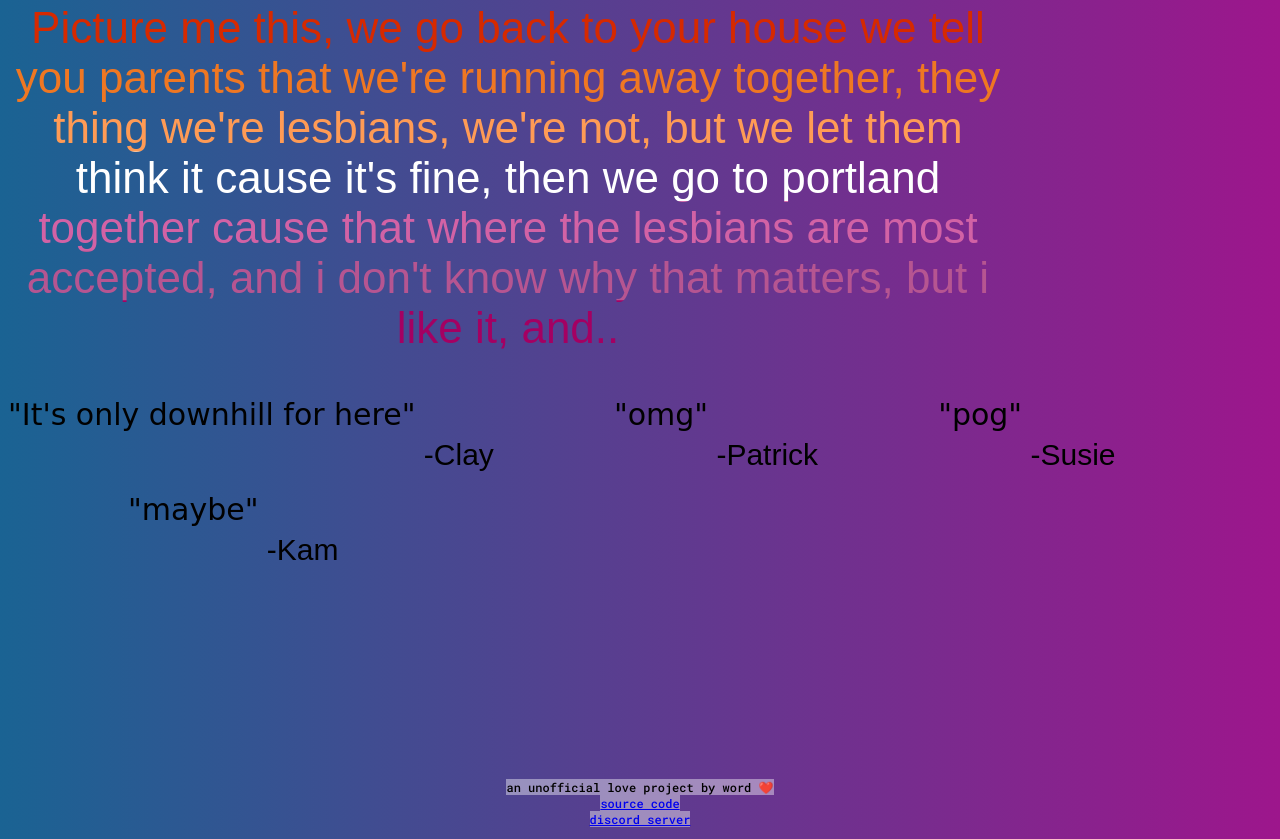
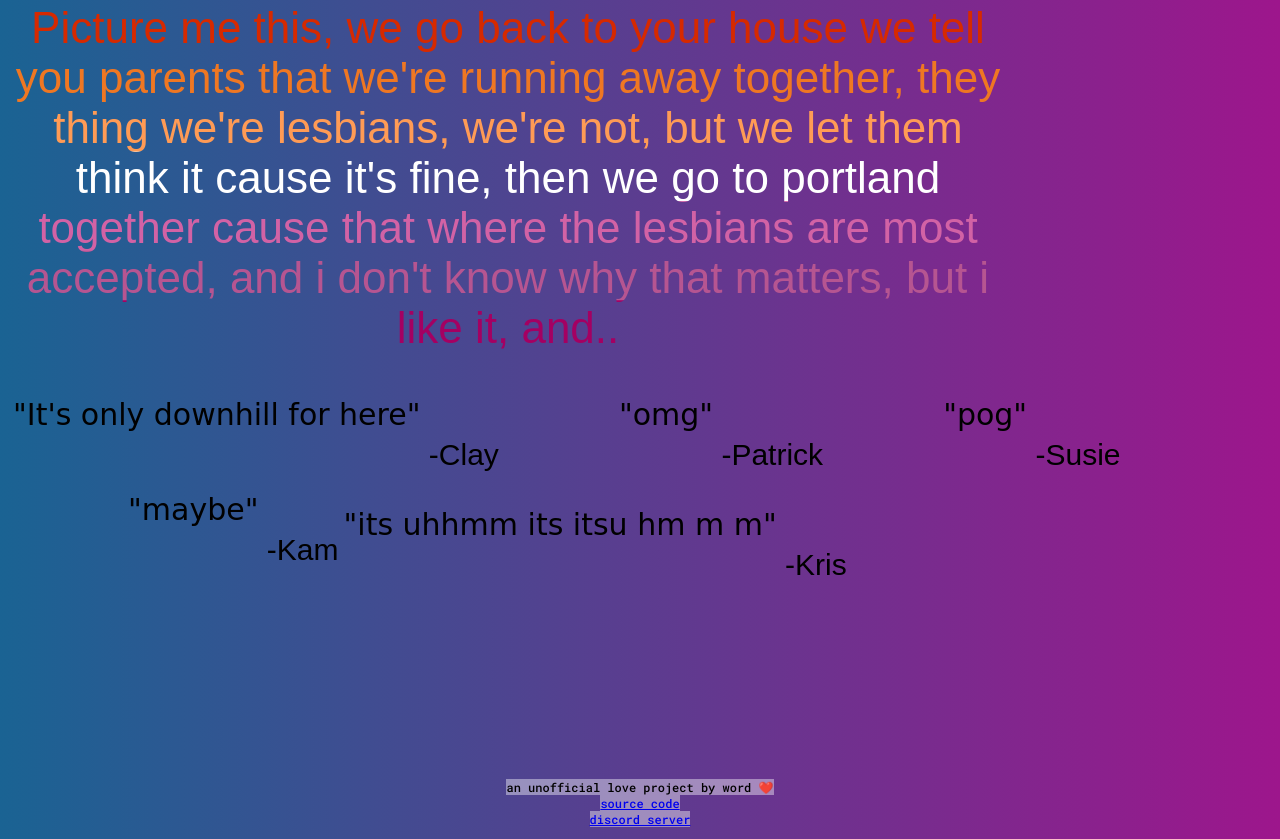
Before and after one commit to wordmann/web-fluffcord, a plain HTML site: page index.html in a window 1280 px wide. Shown: the part 537-1376 px from the top of the page. Drawn offline with Linux system fonts and the light colour scheme; a web font is replaced by a local one.

Commit message:
hot girl comment

```diff
--- a/index.html
+++ b/index.html
@@ -24,7 +24,7 @@
 <p style="text-align:center;width:1000px;position: relative;display:inline-block;font-size: 44px;" class="lesbian">Picture me this, we go back to your house we tell you parents that we're running away together, they thing we're lesbians, we're not, but we let them think it cause it's fine, then we go to portland together cause that where the lesbians are most accepted, and i don't know why that matters, but i like it, and..</p>
 
 <div style="margin-top: -30px;height: 200px">
-<div style="font-size: 30px;float:left; display:outside;">
+<div style="font-size: 30px;float:inline-start; display:outside; padding-left: 5px;">
     <p class="fancy" style="display:inline-block;">"It's only downhill for here"</p>
     <p style="position:relative;display:inline-block;top: 40px;">-Clay</p>
 </div>
@@ -43,6 +43,11 @@
     <p class="fancy" style="display:inline-block;">"maybe"</p>
     <p style="position:relative;display:inline-block;top: 40px;">-Kam</p>
 </div>
+
+<div style="font-size: 30px;float:inline-start; display:outside; padding-left: 5px;padding-top: 15px;">
+    <p class="fancy" style="display:inline-block;">"its uhhmm its itsu hm m m"</p>
+    <p style="position:relative;display:inline-block;top: 40px;">-Kris</p>
+</div>
 </div>
 
 <div style="height: 200px;"></div>
```
